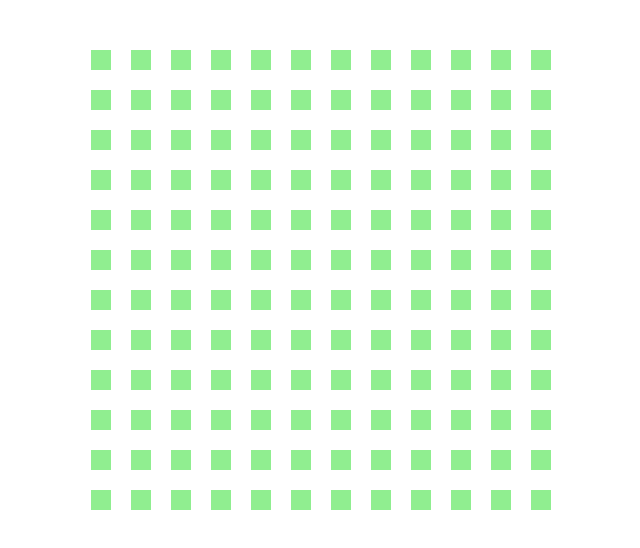
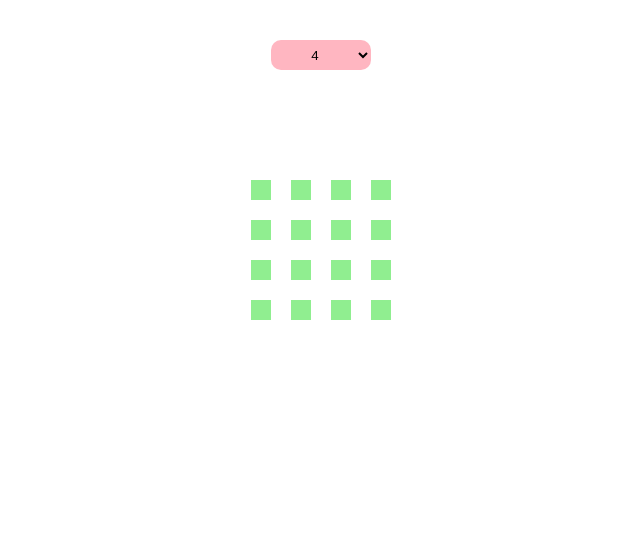
Before and after one commit to nevmstas/welding-configurator-ui, a React (Create React App) app: page / in a window 1280 px wide. Shown: the top 548 px of the page, without its empty margins (319-959 px from the left). Built offline with nearby package versions, Linux system fonts and the light colour scheme.

Commit message:
size select, refactoring

```diff
--- a/src/App.tsx
+++ b/src/App.tsx
@@ -1,10 +1,36 @@
+import { useState } from "react";
 import "./App.css";
 import { Field } from "./components/Field";
 
 function App() {
+  const [value, setValue] = useState(4);
+
+  const handleSelect = (e: any) => {
+    setValue(e.target.value);
+  };
   return (
     <div className="App">
-      <Field />
+      <select
+        style={{
+          marginBottom: "100px",
+          width: "100px",
+          height: "30px",
+          border: "none",
+          backgroundColor: "lightpink",
+          borderRadius: "10px",
+          textAlign: "center",
+        }}
+        defaultValue={4}
+        onChange={handleSelect}
+      >
+        <option selected value={4}>
+          4
+        </option>
+        <option value={8}>8</option>
+        <option value={12}>12</option>
+        <option value={16}>16</option>
+      </select>
+      <Field matrixSize={value} />
     </div>
   );
 }
--- a/src/components/DirectionMenu/view.tsx
+++ b/src/components/DirectionMenu/view.tsx
@@ -36,7 +36,6 @@ const DirectionMenu: React.FC<DirectionMenuProps> = ({
             marginLeft: "-40px",
             marginTop: "-80px",
             zIndex: "2",
-            // padding: "5px",
             backgroundColor: "lightslategray",
           }}
         >
@@ -49,7 +48,6 @@ const DirectionMenu: React.FC<DirectionMenuProps> = ({
                 margin: "5px",
                 backgroundColor: "lightcyan",
               }}
-              // value={item.value}
               onClick={handleItemMenuClick(item.value)}
             >
               {item.label}
--- /dev/null
+++ b/src/components/Field/interface.ts
@@ -0,0 +1,3 @@
+export interface FieldProps {
+  matrixSize: number;
+}
--- /dev/null
+++ b/src/components/Field/utils.ts
@@ -0,0 +1,47 @@
+import { EDirection } from "../DirectionMenu/interfaces";
+
+interface IProps {
+  matrix: any[][];
+  point: {
+    x: number;
+    y: number;
+  };
+  direction: EDirection;
+}
+
+export const calculateMatrixWithDirection = ({
+  matrix,
+  point: { x, y },
+  direction,
+}: IProps) => {
+  const newMatrix = [...matrix];
+  newMatrix[x][y] = 1;
+  for (let i = 0; i < matrix.length; i++) {
+    for (let j = 0; j < matrix.length; j++) {
+      switch (direction) {
+        case EDirection.LEFT:
+          if (i < x) {
+            newMatrix[i][y] = 1;
+          }
+          if (j < y) {
+            newMatrix[x][j] = 1;
+          }
+          break;
+        case EDirection.STRAIGHT:
+          newMatrix[x][j] = 1;
+          break;
+        case EDirection.RIGHT:
+          if (i <= x) {
+            newMatrix[i][y] = 1;
+          }
+          if (j >= y) {
+            newMatrix[x][j] = 1;
+          }
+          break;
+        default:
+          break;
+      }
+    }
+  }
+  return newMatrix;
+};
--- a/src/components/Field/view.tsx
+++ b/src/components/Field/view.tsx
@@ -1,54 +1,23 @@
-import React, { useState } from "react";
+import React, { useEffect, useState } from "react";
 import { EDirection } from "../DirectionMenu/interfaces";
 import { Cell } from "../FieldItem";
+import { FieldProps } from "./interface";
+import { ArrayMaker } from "../../utils/arrayMaker";
+import { calculateMatrixWithDirection } from "./utils";
 
-const Field = () => {
-  const [matrix, setMatrix] = useState([
-    [0, 0, 0, 0, 0, 0, 0, 0, 0, 0, 0, 0],
-    [0, 0, 0, 0, 0, 0, 0, 0, 0, 0, 0, 0],
-    [0, 0, 0, 0, 0, 0, 0, 0, 0, 0, 0, 0],
-    [0, 0, 0, 0, 0, 0, 0, 0, 0, 0, 0, 0],
-    [0, 0, 0, 0, 0, 0, 0, 0, 0, 0, 0, 0],
-    [0, 0, 0, 0, 0, 0, 0, 0, 0, 0, 0, 0],
-    [0, 0, 0, 0, 0, 0, 0, 0, 0, 0, 0, 0],
-    [0, 0, 0, 0, 0, 0, 0, 0, 0, 0, 0, 0],
-    [0, 0, 0, 0, 0, 0, 0, 0, 0, 0, 0, 0],
-    [0, 0, 0, 0, 0, 0, 0, 0, 0, 0, 0, 0],
-    [0, 0, 0, 0, 0, 0, 0, 0, 0, 0, 0, 0],
-    [0, 0, 0, 0, 0, 0, 0, 0, 0, 0, 0, 0],
-  ]);
+const Field: React.FC<FieldProps> = ({ matrixSize }) => {
+  const [matrix, setMatrix] = useState([] as any[][]);
+
+  useEffect(() => {
+    setMatrix(ArrayMaker.makeOneSizeArray(matrixSize));
+  }, [matrixSize]);
 
   const handleCellClick = (x: number, y: number) => (direction: EDirection) => {
-    console.log(x, y);
-    const newMatrix = [...matrix];
-    newMatrix[x][y] = 1;
-    for (let i = 0; i < matrix.length; i++) {
-      for (let j = 0; j < matrix.length; j++) {
-        switch (direction) {
-          case EDirection.LEFT:
-            if (i < x) {
-              newMatrix[i][y] = 1;
-            }
-            if (j < y) {
-              newMatrix[x][j] = 1;
-            }
-            break;
-          case EDirection.STRAIGHT:
-            newMatrix[x][j] = 1;
-            break;
-          case EDirection.RIGHT:
-            if (i <= x) {
-              newMatrix[i][y] = 1;
-            }
-            if (j >= y) {
-              newMatrix[x][j] = 1;
-            }
-            break;
-          default:
-            break;
-        }
-      }
-    }
+    const newMatrix = calculateMatrixWithDirection({
+      matrix,
+      point: { x, y },
+      direction,
+    });
     setMatrix(newMatrix);
   };
 
@@ -59,7 +28,8 @@ const Field = () => {
         flexDirection: "column",
       }}
     >
-      {matrix.map((row, i) => (
+      {matrix &&
+        matrix.map((row, i) => (
           <div key={i} style={{ display: "flex" }}>
             {row.map((item, j) => (
               <Cell key={j} item={item} onClick={handleCellClick(i, j)} />
--- /dev/null
+++ b/src/utils/arrayMaker.ts
@@ -0,0 +1,31 @@
+export class ArrayMaker {
+  static makeOneSizeArray(size: number) {
+    var arr = [];
+    for (let i = 0; i < size; i++) {
+      arr.push(new Array(size));
+    }
+
+    for (let i = 0; i < size; i++) {
+      for (let j = 0; j < size; j++) {
+        arr[i][j] = 0;
+      }
+    }
+
+    return arr;
+  }
+
+  static makeTwoSizeArray(size1: number, size2: number) {
+    var arr = [];
+    for (let i = 0; i < size1; i++) {
+      arr.push(new Array(size2));
+    }
+
+    for (let i = 0; i < size1; i++) {
+      for (let j = 0; j < size2; j++) {
+        arr[i][j] = 0;
+      }
+    }
+
+    return arr;
+  }
+}
```
Also changed, not shown: src/components/Field/test.tsx (deleted, +0 -88 lines). Lines whose indentation alone changed are shown as unchanged.
